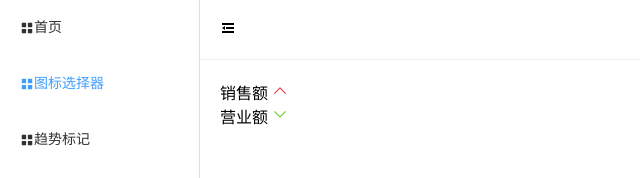
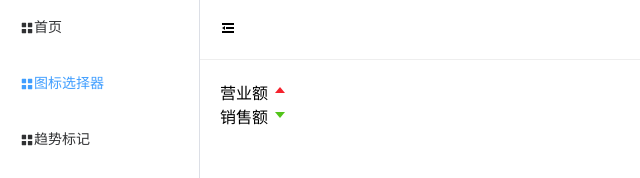
Before and after one commit to 11334/Refactor-ElementPlus, a Vue app: page /trend in a window 1280 px wide. Shown: the top 178 px of the page, without its empty margins (0-640 px from the left). Built offline with nearby package versions, Linux system fonts and the light colour scheme.

Commit message:
完美的趋势组件

```diff
--- a/src/components/trend/src/index.vue
+++ b/src/components/trend/src/index.vue
@@ -1,20 +1,22 @@
 <template>
     <div class="trend">
-        <div class="text">
+        <div class="text" :style="{ color: textColor }">
             <slot v-if="slots.default"></slot>
             <div v-else>{{ text }}</div>
         </div>
         <div class="icon">
-            <el-icon-arrowup :style="{ color: !reverseColor ? upIconColor : '#f5222d' }"
-                v-if="type === 'up'"></el-icon-arrowup>
-            <el-icon-arrowdown :style="{ color: !reverseColor ? downIconColor : '#52c41a' }" v-else></el-icon-arrowdown>
+            <component :is='`el-icon-${toLine(upIcon)}`' :style="{ color: !reverseColor ? upIconColor : '#f5222d' }"
+                v-if="type === 'up'"></component>
+            <component :is='`el-icon-${toLine(downIcon)}`' :style="{ color: !reverseColor ? downIconColor : '#52c41a' }"
+                v-else></component>
         </div>
     </div>
 </template>
 
 <script setup lang="ts">
 // useSlots能够看当前插槽(当前组件)使用了几次
-import { useSlots} from 'vue'
+import { useSlots, computed } from 'vue'
+import { toLine } from '../../../utils';
 let props = defineProps({
     // 标记当前趋势是上升(up)还是下降(down)
     type: {
@@ -29,9 +31,19 @@ let props = defineProps({
         type: String,
         default: '文字'
     },
+
+    /*
     // 颜色反转只在默认的颜色上生效  如果使用了自定义颜色，这个属性就不生效
     // 这个属性只要绑定在组件上 就会 变为 true  不加在组件上 默认 false
     // 这个属性加到组件上就说明 我这个组件的 icon 颜色 不能改变了 必须用默认的
+
+    // 子组件默认属性值为 false
+    // 父组件绑定了该属性但没有传值
+    // 此时子组件收到的属性值为 true, 不再是默认的 false
+
+    // 这是 Vue 的设计导致的, 组件在绑定了一个属性后, 默认将其视为“开启”状态, 值为 true。
+    // 如果要传 false, 父组件绑定时必须显式传值:
+    */
     reverseColor: {
         type: Boolean,
         default: false
@@ -45,12 +57,34 @@ let props = defineProps({
     downIconColor: {
         type: String,
         default: '#52c41a'
+    },
+    // 上升趋势的文字颜色
+    upTextColor: {
+        type: String,
+        default: 'rgb(0,0,0)'
+    },
+    // 下降趋势的文字颜色
+    downTextColor: {
+        type: String,
+        default: 'rgb(0,0,0)'
+    },
+    // 上升趋势的图标
+    upIcon: {
+        type: String,
+        default: 'Arrowup'
+    },
+    // 下降趋势的图标
+    downIcon: {
+        type: String,
+        default: 'Arrowdown'
     }
 })
-
+// 获取插槽内容
 let slots = useSlots()
-console.log(slots);
-
+// 文字颜色   根据type发生改变
+let textColor = computed(() => {
+    return props.type === 'up' ? props.upTextColor : props.downTextColor
+})
 </script>
 
 <style lang="scss" scoped>
--- a/src/view/trend/index.vue
+++ b/src/view/trend/index.vue
@@ -14,8 +14,14 @@
         <!-- 非匿名插槽 slots.default不存在-->
         <!-- <m-trend text="销售业绩"></m-trend> -->
 
-        <m-trend text="销售额" reverseColor upIconColor="#ff0"></m-trend>
-        <m-trend text="营业额" type="down"></m-trend>
+        <!-- <m-trend text="销售额" reverseColor upIconColor="#ff0"></m-trend>
+        <m-trend text="营业额" type="down"></m-trend> -->
+
+        <!-- <m-trend text="营业额" upTextColor="blue"></m-trend>
+        <m-trend text="销售额" downTextColor="red" type="down"></m-trend> -->
+
+        <m-trend upIcon="CaretTop">营业额</m-trend>
+        <m-trend type="down" downIcon="CaretBottom">销售额</m-trend>
     </div>
 </template>
 
```
